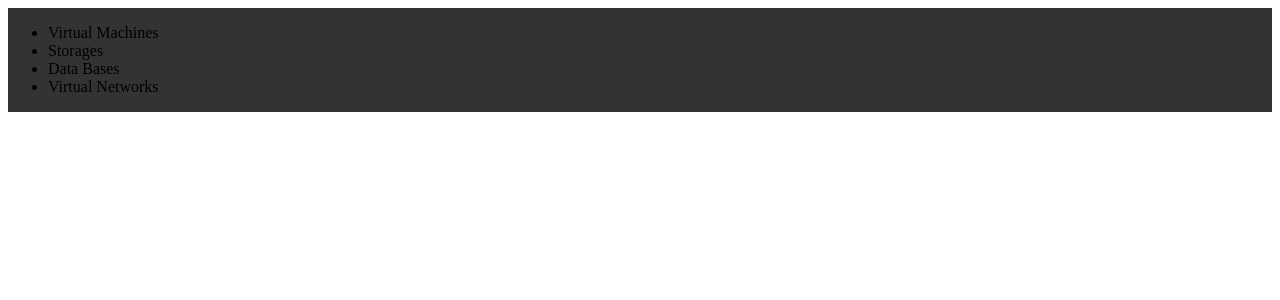
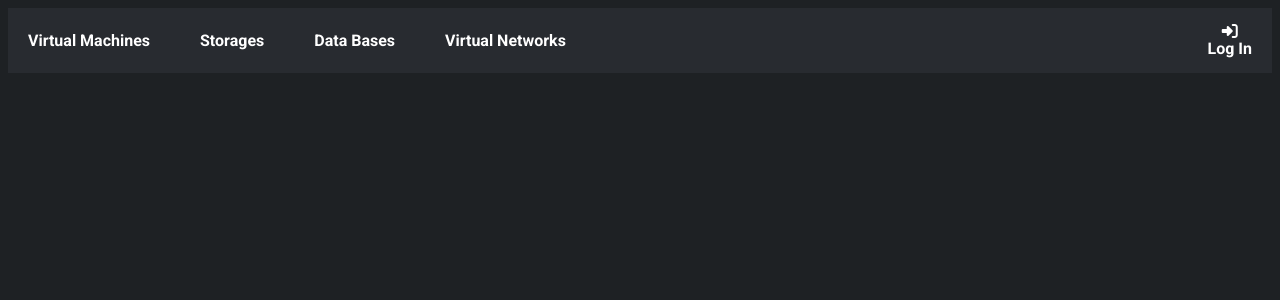
Before and after one commit to gambaLunatica/totCloud, a PHP site: page / in a window 1280 px wide. Shown: the top 300 px of the page. Run offline with PHP 8.4, Linux system fonts and the light colour scheme; some libraries are stand-ins or nearby versions.

Commit message:
Navbar+clases primarias

```diff
--- /dev/null
+++ b/classes/dataBase.php
@@ -0,0 +1,17 @@
+<?php
+$con = mysqli_connect("localhost","root","") or die("Localhost no disponible");
+$db = mysqli_select_db($con,"totcloud") or die("Base de dades no disponible");
+
+require "user.php";
+
+class MyDataBase{
+    private $db;
+    public function __construct($db) {
+        $this->db = $db;
+    }
+
+    public function addUser(User $user):bool{
+
+    }
+}
+?>
--- /dev/null
+++ b/classes/user.php
@@ -0,0 +1,35 @@
+
+<?php
+class User{
+    private $name;
+    private $email;
+    private $password;
+    private $userGroup;
+
+
+
+    public function __construct($name, $email, $password, $userGroup){
+        $this->name = $name;
+        $this->email = $email;
+        $this->password = password_hash($password, PASSWORD_BCRYPT);
+        $this->userGroup = $userGroup;
+    }
+
+    public function getName():String{
+        return $this->name;
+    }
+
+    public function getEmail():String{
+        return $this->email;
+    }
+
+    public function getPassword():String{
+        return $this->password;
+    }
+
+    public function getUserGroup():int{
+        return $this->userGroup;
+    }
+
+
+}
--- a/css/styles.css
+++ b/css/styles.css
@@ -1,9 +1,41 @@
+body {
+  font-family: 'Roboto', sans-serif;
+  background-color: #1e2124;
+}
+
 .topnav {
     overflow: hidden;
-    background-color: #333;
+    background-color: #282b30;
+    display:flex;
+    flex-direction: row;
+    justify-content: space-between;
   }
 
-  .topnav ul li:hover {
-    background-color: #ddd;
-    color: black;
+  .topnav ul{
+    list-style-type: none;
+    padding: 0;
+    margin: 0;
+    display: flex;
+    gap: 10px;
+    display:flex;
+    align-items: center;
   }
+
+  .navbutton{
+    color:white;
+    padding: 15px 20px;
+    display:inline-block;
+    font-weight: bold;
+    text-decoration: none;
+  }
+
+  .navuser{
+    display:flex;
+    flex-direction: column;
+    justify-content: center;
+    text-align: center;
+  }
+
+  .topnav ul li a:hover{
+    background-color: #36393e;
+  }
--- a/index.html
+++ /dev/null
@@ -1,24 +0,0 @@
-<!DOCTYPE html>
-<html lang="en">
-
-<head>
-    <meta charset="UTF-8">
-    <meta name="viewport" content="width=device-width, initial-scale=1.0">
-    <meta http-equiv="X-UA-Compatible" content="ie=edge">
-    <title>TotCloud</title>
-    <link rel="stylesheet" href="/css/styles.css"> <!-- Link to your CSS file -->
-    <link rel="icon" href="totCloud.ico" type="image/x-icon"> <!-- Optional favicon -->
-</head>
-
-<body>
-    <div class="topnav">
-        <ul>
-            <li><a>Virtual Machines</a></li>
-            <li><a>Storages</a></li>
-            <li><a>Data Bases</a></li>
-            <li><a>Virtual Networks</a></li>
-        </ul>
-    </div>
-</body>
-
-</html>
--- /dev/null
+++ b/index.php
@@ -0,0 +1,52 @@
+<?php
+session_start();
+session_unset();
+
+require "classes/dataBase.php";
+?>
+
+<!DOCTYPE html>
+<html lang="en">
+
+<head>
+    <meta charset="UTF-8">
+    <meta name="viewport" content="width=device-width, initial-scale=1.0">
+    <meta http-equiv="X-UA-Compatible" content="ie=edge">
+    <title>TotCloud</title>
+    <link rel="stylesheet" href="css/styles.css"> <!-- Link to your CSS file -->
+    <link rel="icon" href="totCloud.ico"> <!-- Optional favicon -->
+
+    <link href="https://fonts.googleapis.com/css2?family=Roboto:wght@400;700&display=swap" rel="stylesheet">
+    <script src="https://kit.fontawesome.com/a603bf3adf.js" crossorigin="anonymous"></script>
+</head>
+
+<body>
+    <div class="topnav">
+        <ul>
+            <li><a class="navbutton" href="#">Virtual Machines</a></li>
+            <li><a class="navbutton" href="#">Storages</a></li>
+            <li><a class="navbutton" href="#">Data Bases</a></li>
+            <li><a class="navbutton" href="#">Virtual Networks</a></li>
+        </ul>
+
+        <div>
+            <?php if (isset($_SESSION["user"])): ?>
+                <div>
+                    <a href="#" class="navbutton navuser">
+                        <i class="fa-solid fa-user"></i>
+                        <lable>My Account</lable>
+                    </a>
+                </div>
+            <?php else: ?>
+                <div >
+                    <a href="#" class="navbutton navuser">
+                        <i class="fa-solid fa-right-to-bracket"></i>
+                        <lable>Log In</lable>
+                    </a>
+                </div>
+            <?php endif; ?>
+        </div>
+    </div>
+</body>
+
+</html>
```
Also changed, not shown: totCloud.html (deleted, +0 -23 lines), classes/company.php (added).
